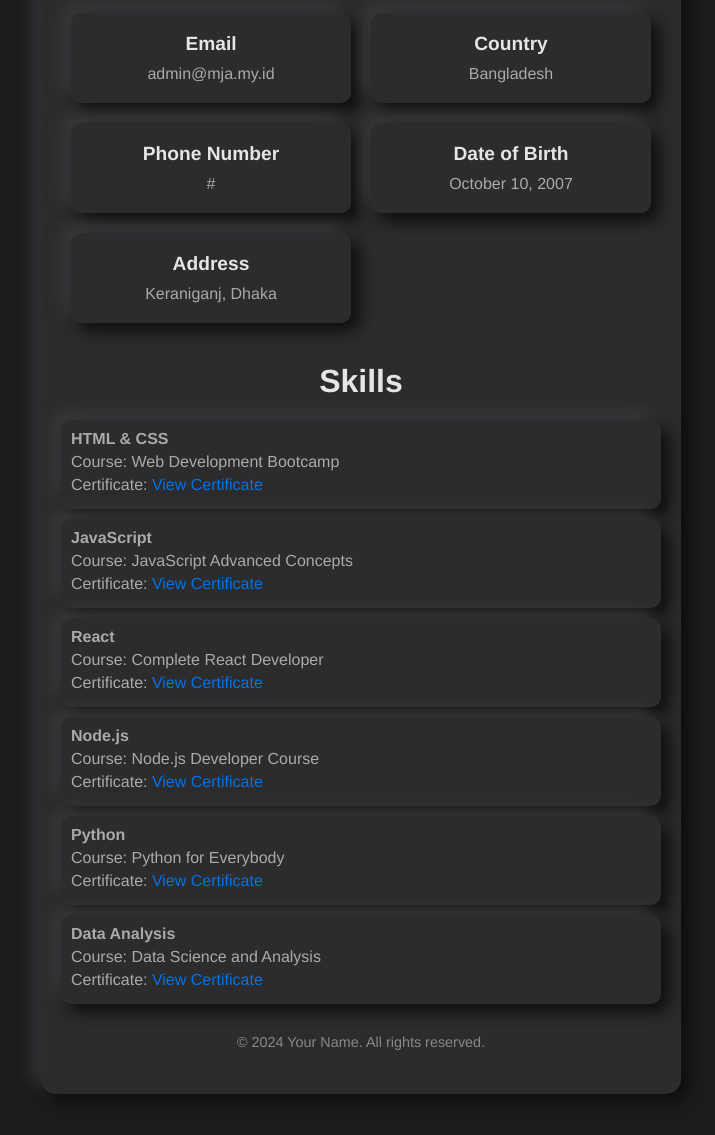
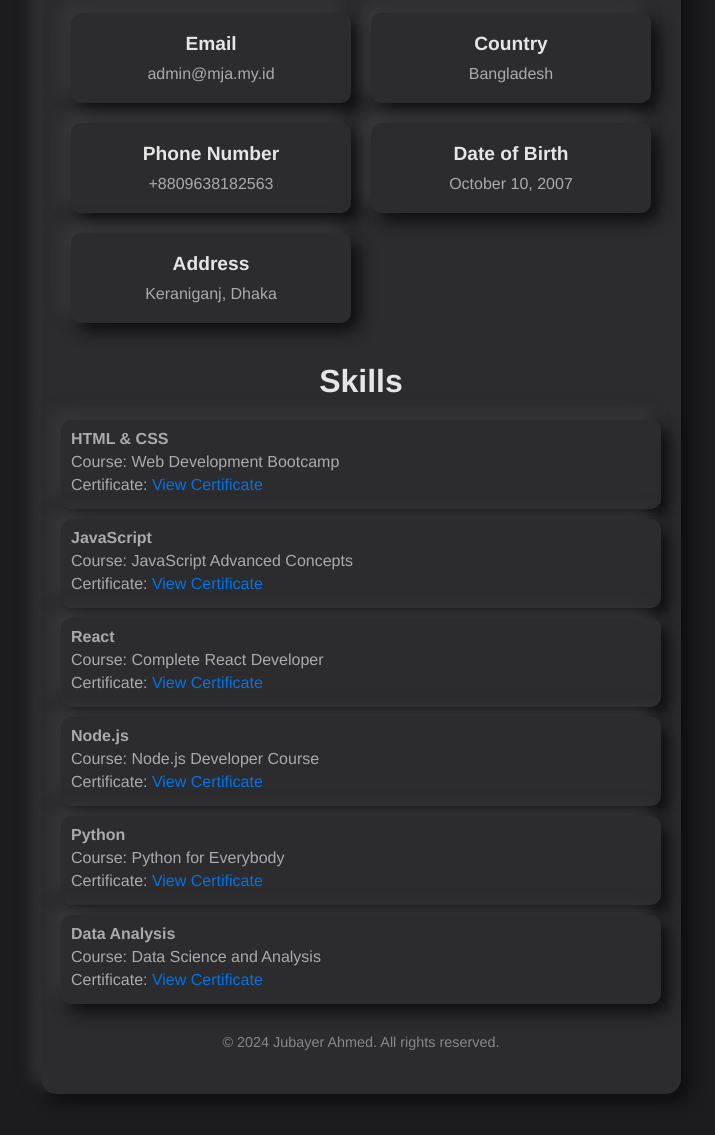
Before and after one commit to Jubayer909/www, a plain HTML site: page index.html in a window 1280 px wide. Shown: the part 441-1576 px from the top of the page, without its empty margins (279-994 px from the left). Drawn offline with Linux system fonts and the light colour scheme.

Commit message:
Update index.html

```diff
--- a/index.html
+++ b/index.html
@@ -39,7 +39,7 @@
             </div>
             <div class="info-box">
                 <h3>Phone Number</h3>
-                <p>#</p>
+                <p>+8809638182563</p>
             </div>
             <div class="info-box">
                 <h3>Date of Birth</h3>
@@ -86,7 +86,7 @@
             </ul>
         </div>
         <footer>
-            <p>&copy; 2024 Your Name. All rights reserved.</p>
+            <p>&copy; 2024 Jubayer Ahmed. All rights reserved.</p>
         </footer>
     </div>
     <script src="script.js"></script>
```
